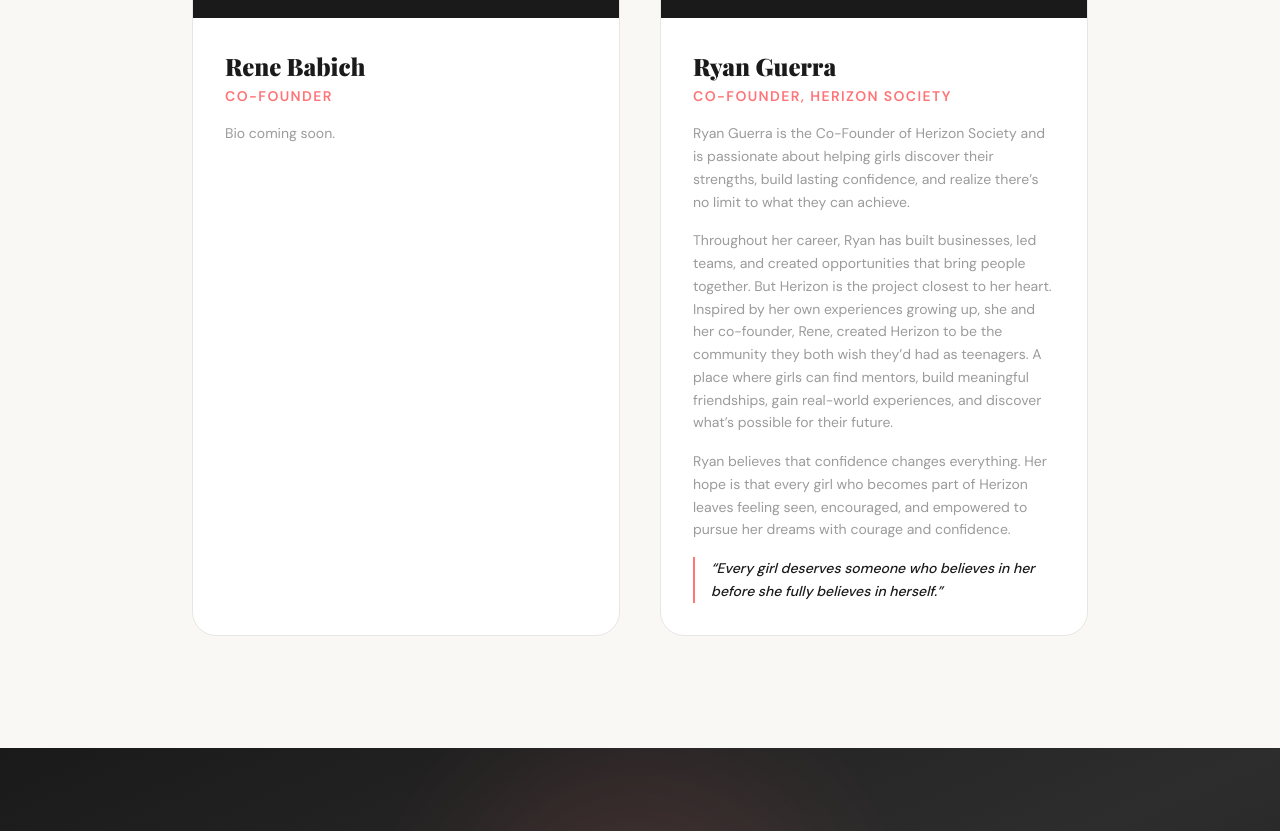
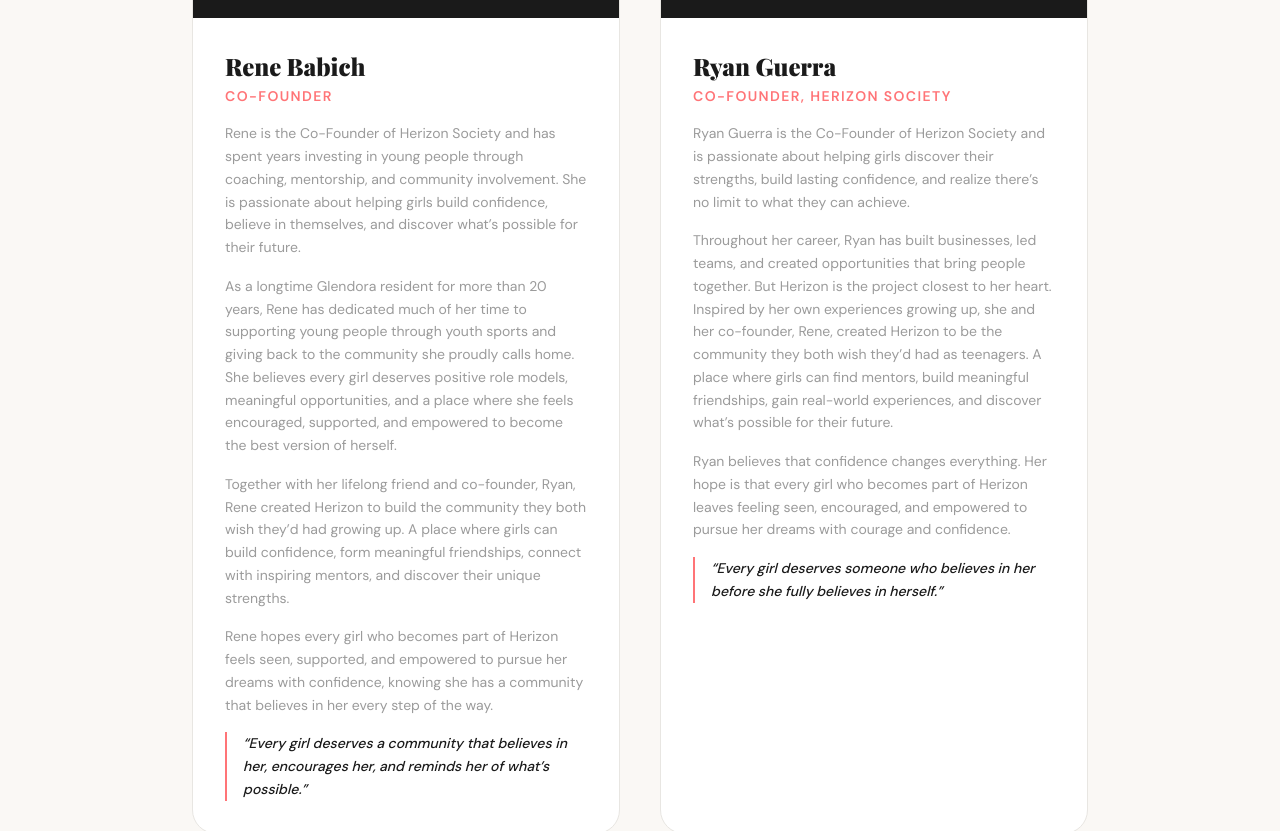
Before and after one commit to flourishprosper/herizonsociety-website, a Next.js app: page /about in a window 1280 px wide. Shown: the part 5640-6471 px from the top of the page. Built offline with nearby package versions, Linux system fonts and the light colour scheme; a web font is replaced by a local one.

Commit message:
about: add Rene Babich full bio with quote

```diff
--- a/src/app/about/page.tsx
+++ b/src/app/about/page.tsx
@@ -316,9 +316,23 @@ export default function AboutPage() {
                 <p className="text-[#FF7477] text-sm font-semibold uppercase tracking-widest mb-4">
                   Co-Founder
                 </p>
-                <p className="text-[#9B9B9B] text-sm leading-relaxed">
-                  Bio coming soon.
-                </p>
+                <div className="space-y-4 text-[#9B9B9B] text-sm leading-relaxed">
+                  <p>
+                    Rene is the Co-Founder of Herizon Society and has spent years investing in young people through coaching, mentorship, and community involvement. She is passionate about helping girls build confidence, believe in themselves, and discover what&rsquo;s possible for their future.
+                  </p>
+                  <p>
+                    As a longtime Glendora resident for more than 20 years, Rene has dedicated much of her time to supporting young people through youth sports and giving back to the community she proudly calls home. She believes every girl deserves positive role models, meaningful opportunities, and a place where she feels encouraged, supported, and empowered to become the best version of herself.
+                  </p>
+                  <p>
+                    Together with her lifelong friend and co-founder, Ryan, Rene created Herizon to build the community they both wish they&rsquo;d had growing up. A place where girls can build confidence, form meaningful friendships, connect with inspiring mentors, and discover their unique strengths.
+                  </p>
+                  <p>
+                    Rene hopes every girl who becomes part of Herizon feels seen, supported, and empowered to pursue her dreams with confidence, knowing she has a community that believes in her every step of the way.
+                  </p>
+                  <blockquote className="border-l-2 border-[#FF7477] pl-4 text-[#1A1A1A] font-medium italic mt-4">
+                    &ldquo;Every girl deserves a community that believes in her, encourages her, and reminds her of what&rsquo;s possible.&rdquo;
+                  </blockquote>
+                </div>
               </div>
             </div>
             {/* Founder 2 */}
```
